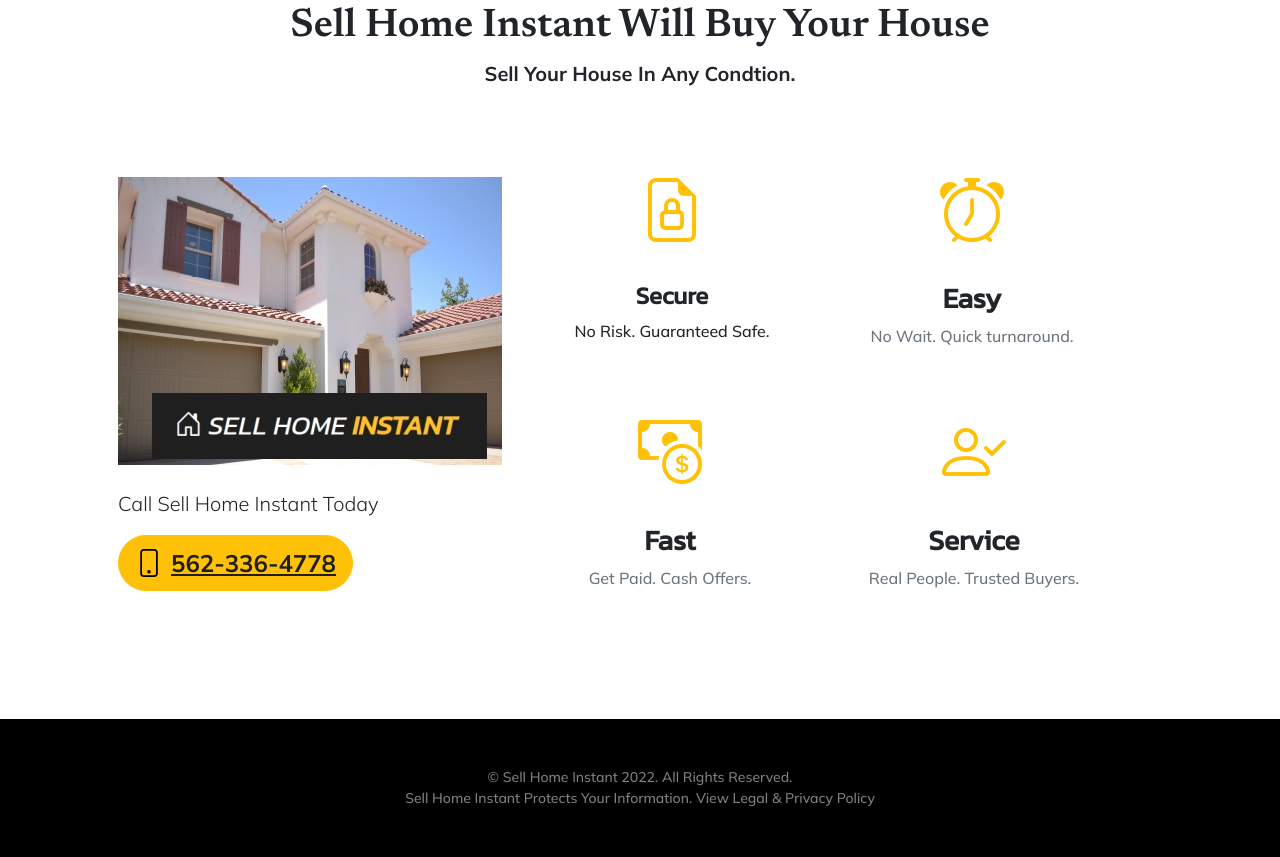
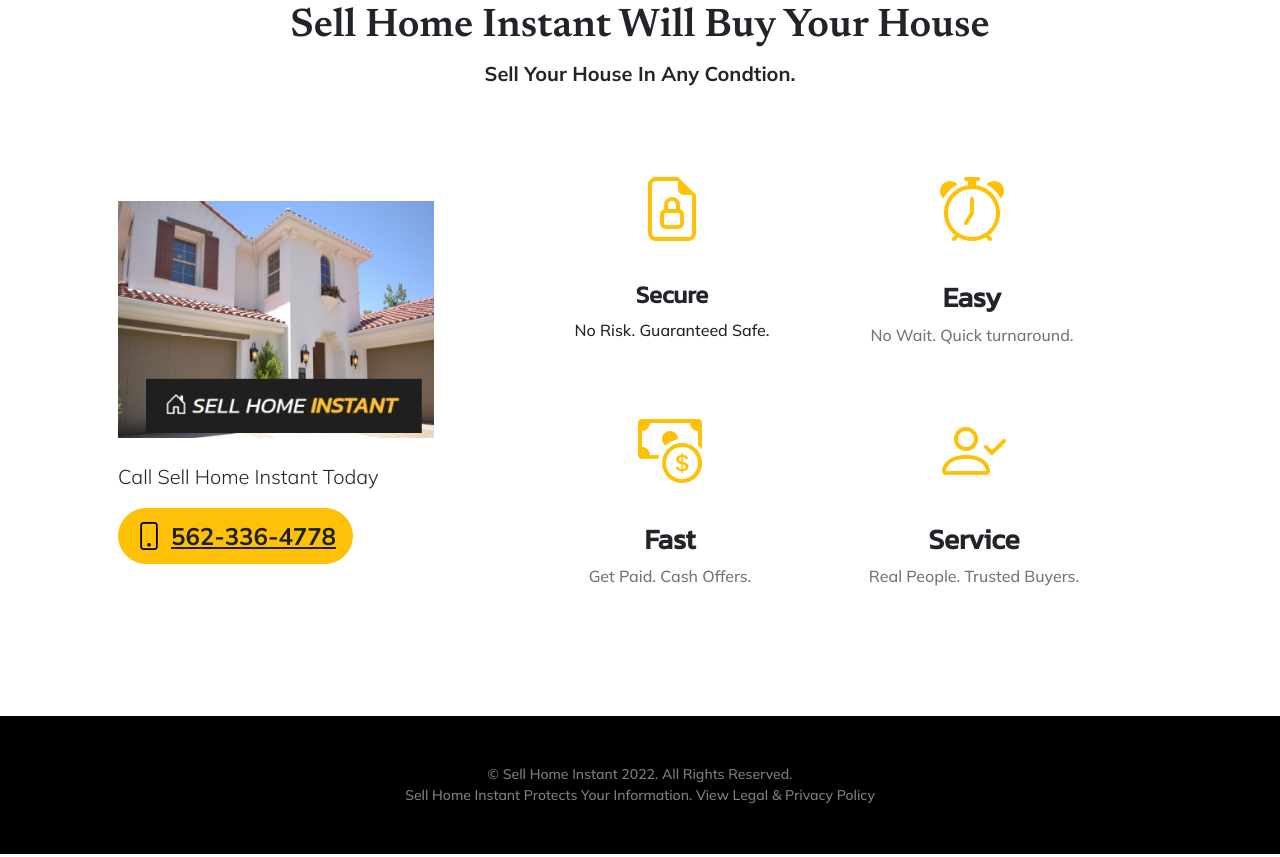
Before and after one commit to SellHomeInstant/SellHomeInstant, a plain HTML site: page index.html in a window 1280 px wide. Shown: the part 956-1813 px from the top of the page. Drawn offline with nearby package versions, Linux system fonts and the light colour scheme.

Commit message:
Update index.html

```diff
--- a/index.html
+++ b/index.html
@@ -196,7 +196,7 @@
                         </div>
                     </div>
                     <div class="col-lg-4 order-lg-0">
-                        <img class="py-4 img-responsive" src="https://raw.githubusercontent.com/SellHomeInstant/SellHomeInstant/main/sell-home-instant-home-photo.jpg" class="img-fluid rounded">
+                        <img class="py-4 img-fluid" src="https://raw.githubusercontent.com/SellHomeInstant/SellHomeInstant/main/sell-home-instant-home-photo.jpg" class="img-fluid rounded">
 
                         <p class="lead">Call Sell Home Instant Today</p>
                         <button class="btn btn-warning rounded-pill px-3 mb-2 mb-lg-0" >
```
